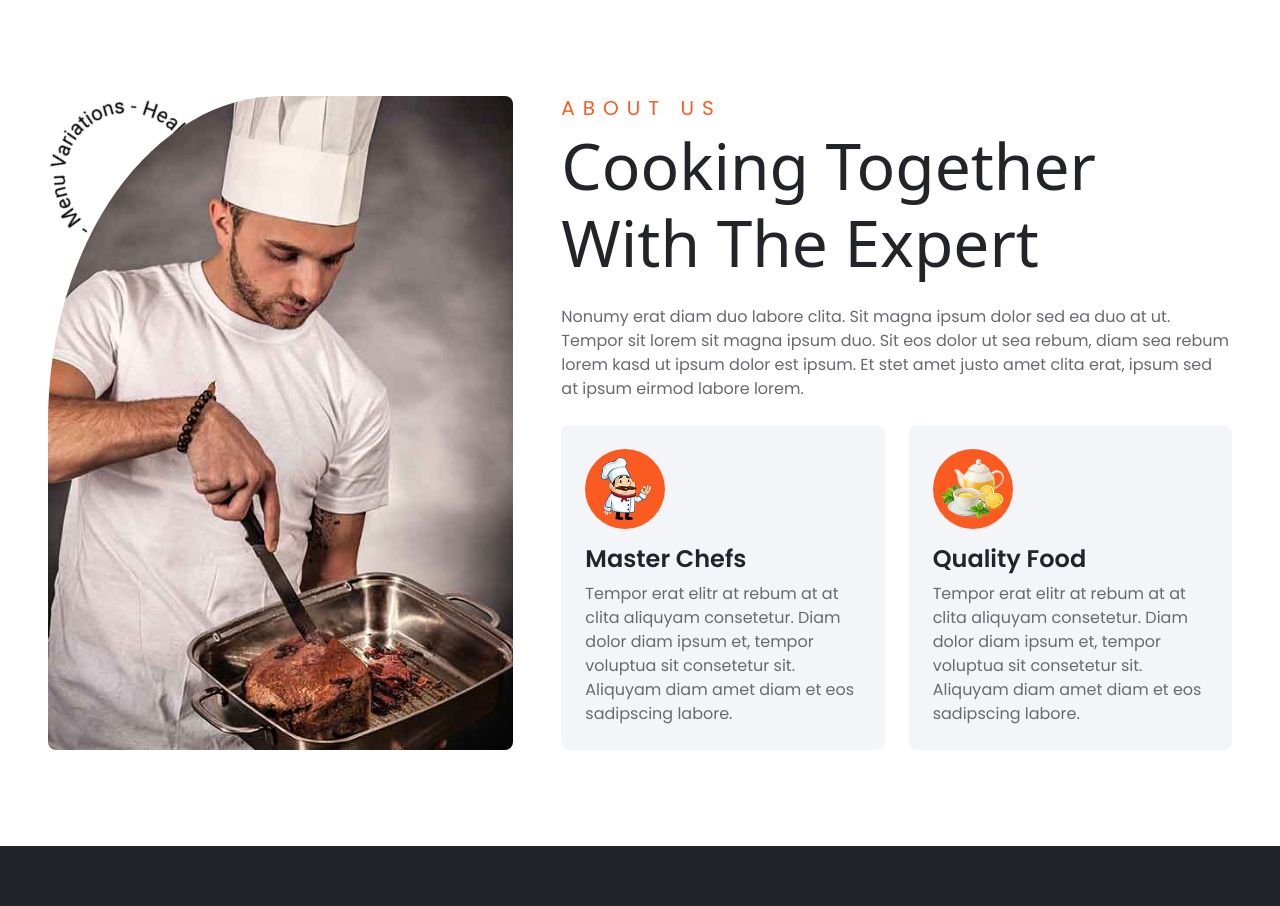
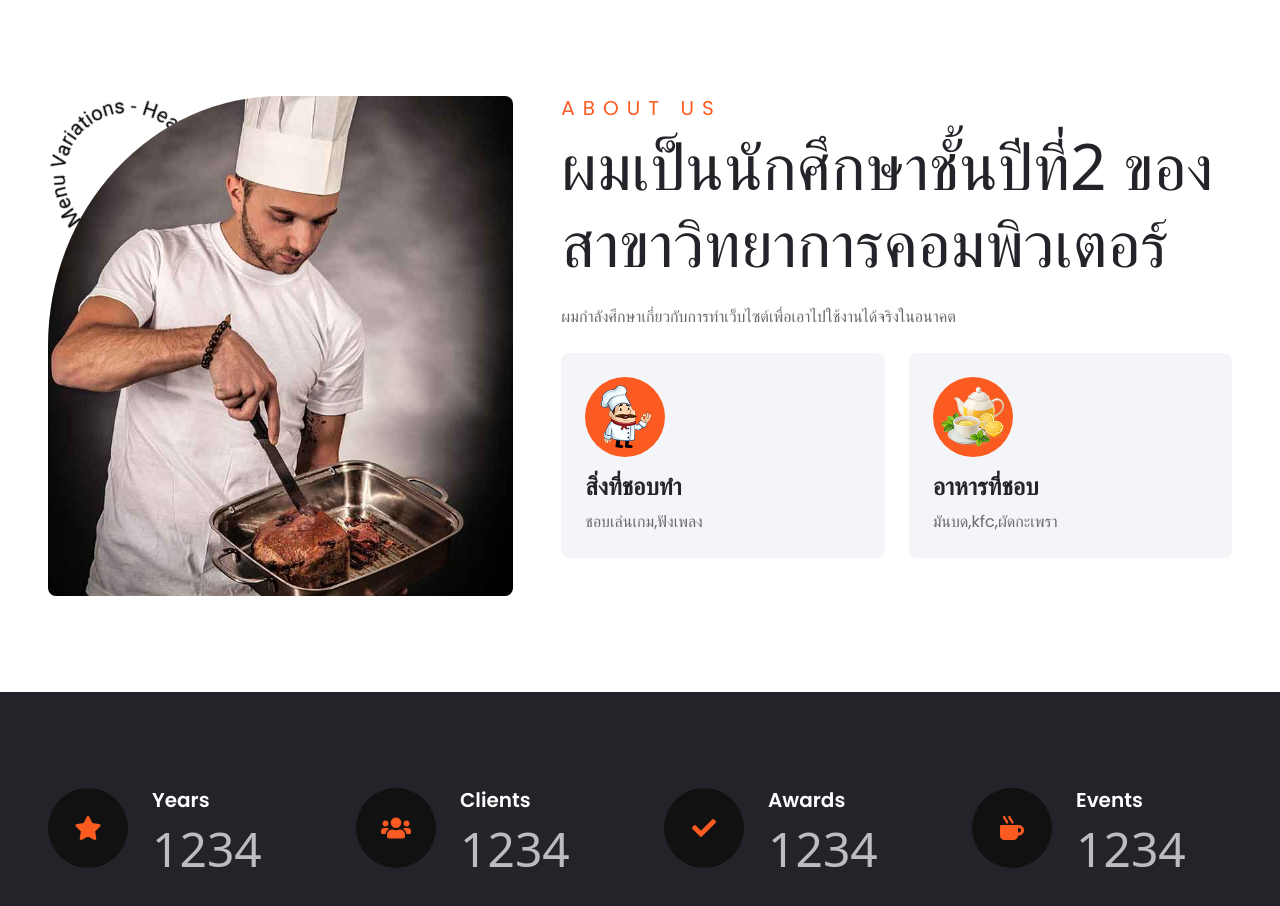
Before and after one commit to Nomu2448/myweb, a plain HTML site: page index.html in a window 1280 px wide. Shown: the part 1120-2026 px from the top of the page. Drawn offline with nearby package versions, Linux system fonts and the light colour scheme; a script that the page names is missing; a web font is replaced by a local one.

Commit message:
edit profile

```diff
--- a/index.html
+++ b/index.html
@@ -162,28 +162,22 @@
             <div class="col-lg-7">
                 <div class="mb-4 wow fadeIn" data-wow-delay="0.2s">
                     <h5 class="section-title">About Us</h5>
-                    <h1 class="display-3 mb-0">Cooking Together With The Expert</h1>
+                    <h1 class="display-3 mb-0">ผมเป็นนักศึกษาชั้นปีที่2 ของสาขาวิทยาการคอมพิวเตอร์</h1>
                 </div>
-                <p class="mb-4 wow fadeIn" data-wow-delay="0.3s">Nonumy erat diam duo labore clita. Sit magna ipsum dolor sed ea duo at ut. Tempor sit
-                    lorem sit magna ipsum duo. Sit eos dolor ut sea rebum, diam sea rebum lorem kasd ut ipsum dolor est
-                    ipsum. Et stet amet justo amet clita erat, ipsum sed at ipsum eirmod labore lorem.</p>
+                <p class="mb-4 wow fadeIn" data-wow-delay="0.3s">ผมกำลังศึกษาเกี่ยวกับการทำเว็บไซต์เพื่อเอาไปใช้งานได้จริงในอนาคต</p>
                 <div class="row">
                     <div class="col-sm-6 wow fadeIn" data-wow-delay="0.4s">
                         <div class="bg-light rounded p-4">
                             <img class="img-fluid bg-primary rounded-circle mb-3" src="img/feature-1.png" style="width: 80px; height: 80px;">
-                            <h4>Master Chefs</h4>
-                            <p class="mb-0">Tempor erat elitr at rebum at at clita aliquyam consetetur. Diam dolor diam
-                                ipsum et, tempor voluptua sit consetetur sit. Aliquyam diam amet diam et eos sadipscing
-                                labore.</p>
+                            <h4>สิ่งที่ชอบทำ</h4>
+                            <p class="mb-0">ชอบเล่นเกม,ฟังเพลง</p>
                         </div>
                     </div>
                     <div class="col-sm-6 wow fadeIn" data-wow-delay="0.5s">
                         <div class="bg-light rounded p-4">
                             <img class="img-fluid bg-primary rounded-circle mb-3" src="img/feature-3.png" style="width: 80px; height: 80px;">
-                            <h4>Quality Food</h4>
-                            <p class="mb-0">Tempor erat elitr at rebum at at clita aliquyam consetetur. Diam dolor diam
-                                ipsum et, tempor voluptua sit consetetur sit. Aliquyam diam amet diam et eos sadipscing
-                                labore.</p>
+                            <h4>อาหารที่ชอบ</h4>
+                            <p class="mb-0">มันบด,kfc,ผัดกะเพรา</p>
                         </div>
                     </div>
                 </div>
```
